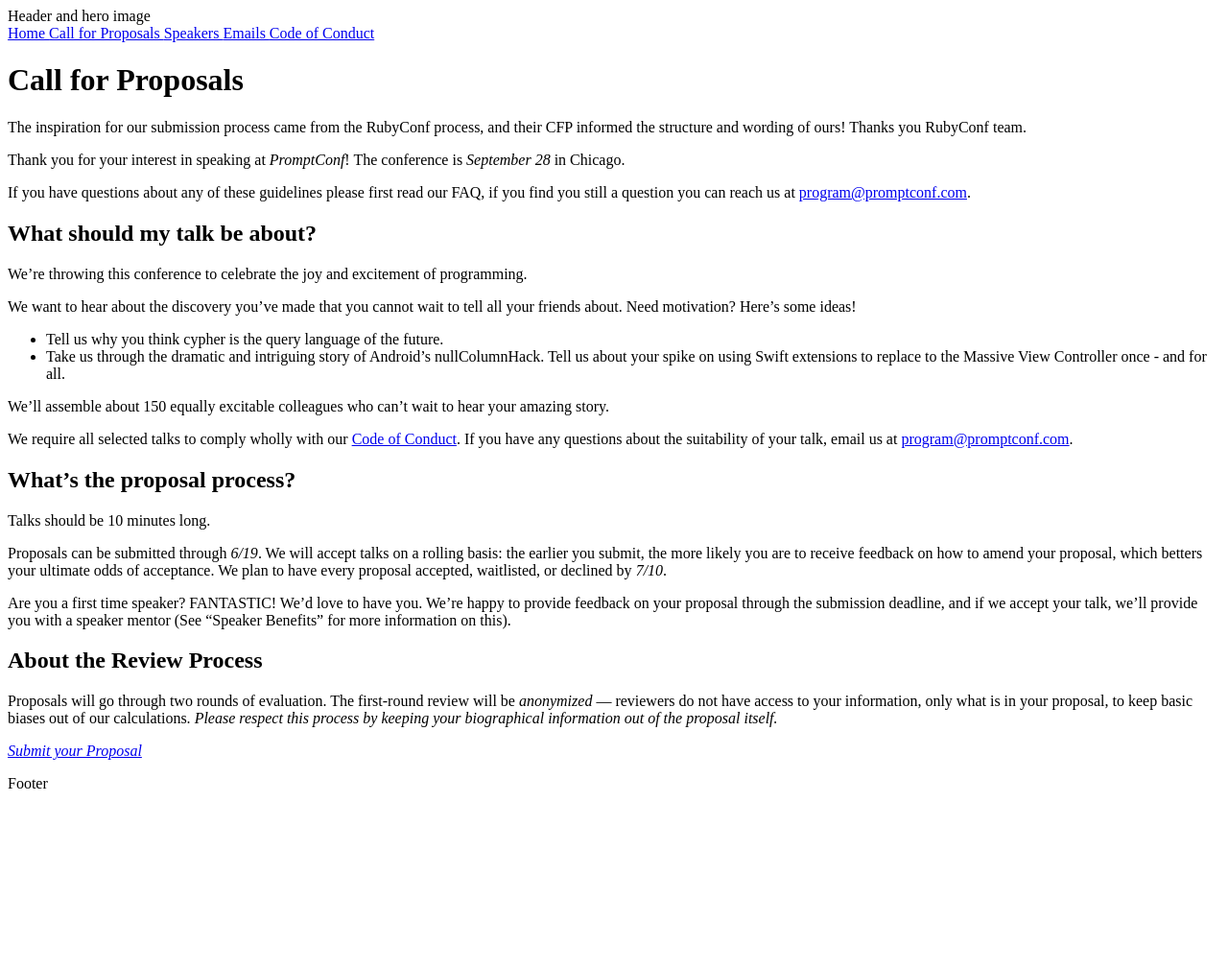
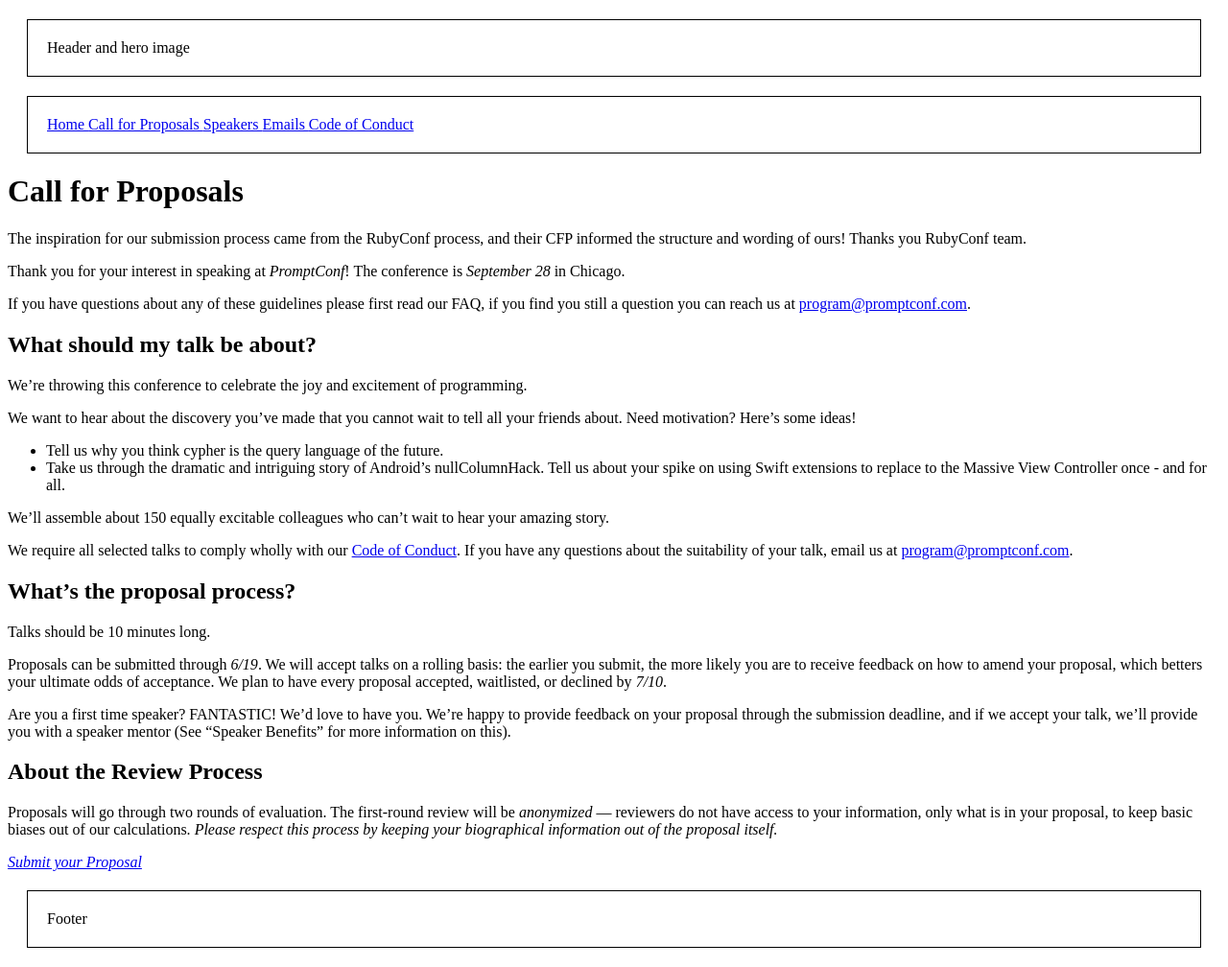
Before and after one commit to promptconf/promptconf.github.io, a Jekyll site: the page built from _pages/proposals.md, in a window 1280 px wide. Shown: the whole page at 96% size. Built offline with Jekyll 4.4.1, drawn with Linux system fonts in a browser that asks for light colours; before the commit the page ends 900 px from its top, so only the background shows below that.

Commit message:
fix head URLs

```diff
--- a/_config.yml
+++ b/_config.yml
@@ -48,10 +48,6 @@
       path: ""
     values:
       layout: "default"
-  - scope:
-      path: "_pages"
-    values:
-      permalink: /:name/
 
 
 # Content Settings
--- a/_layouts/default.html
+++ b/_layouts/default.html
@@ -9,8 +9,8 @@
         {{ site.title }}{% if page.title %} - {{ page.title }}{% endif %}
     </title>
 
-    <link rel="stylesheet" href="assets/css/styles.css">
-    <link rel="shortcut icon" type="image/png" href="favicon.png">
+    <link rel="stylesheet" href={{ 'assets/css/styles.css' | absolute_url }}>
+    <link rel="shortcut icon" type="image/png" href={{ 'favicon.png' | absolute_url }}>
 </head>
 
 <body>
```
